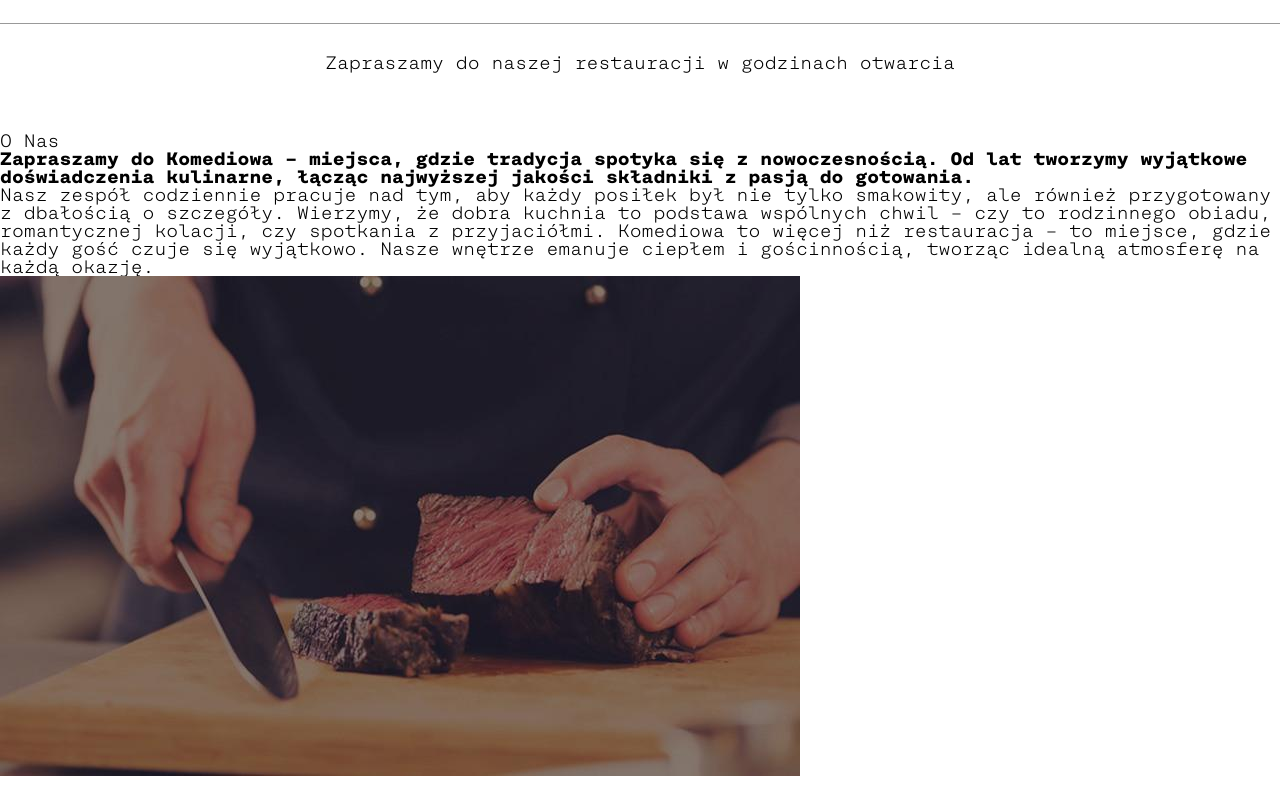
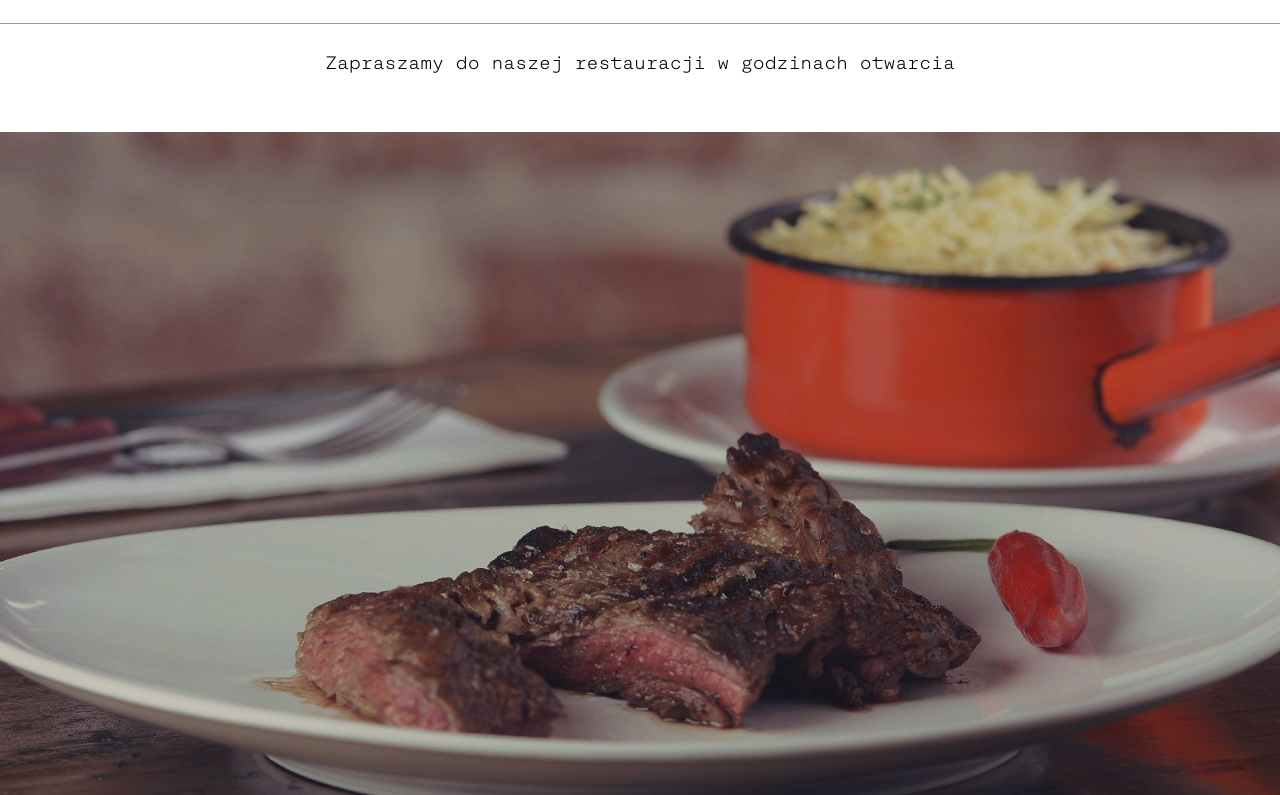
Before and after one commit to MEDOYED/restaurant-layout-template, a React (Vite) app: page / in a window 1280 px wide. Shown: the part 1045-1840 px from the top of the page. Built offline with nearby package versions, Linux system fonts and the light colour scheme.

Commit message:
fix: merge conflict

```diff
--- a/src/shared/data/dataProject.ts
+++ b/src/shared/data/dataProject.ts
@@ -1,6 +1,21 @@
-const dataProject = {
-  companyName: "Komediowa",
+type DataProject = {
+  companyName: string;
+  phoneNumbers: string;
+
+  openHours: Day[];
+
+  restaurantPhoto?: string;
+};
+
+type Day = {
+  day: string;
+  time: string;
+};
+
+const dataProject: DataProject = {
+  companyName: "Asiart Restaurant",
   phoneNumbers: "11 2564-7445 | 11 2534-7106",
+
   openHours: [
     {
       day: "Poniedziałek",
@@ -31,6 +46,8 @@ const dataProject = {
       time: "09:00–23:00",
     },
   ],
+
+  restaurantPhoto: "/imgs/asiart-restaurant.jpg",
 };
 
 export default dataProject;
--- a/src/widgets/sections/SectionAboutUs/SectionAboutUs.module.scss
+++ b/src/widgets/sections/SectionAboutUs/SectionAboutUs.module.scss
@@ -0,0 +1,64 @@
+.sectionAboutUs {
+
+  .bannerImage {
+    height: 70rem;
+
+    background-image: url("/imgs/asset1.jpg");
+    background-size: cover;
+    background-position: 50% 60%;
+    background-repeat: no-repeat;
+  }
+
+  .contentWrapper {
+    display: grid;
+    grid-template-columns: 1fr 1fr;
+
+    height: 50rem;
+
+    .aboutContent {
+      padding: 7rem;
+
+      .container {
+        max-width: 50rem;
+
+        .contentHeader {
+          h2 {
+            font-size: 1.6rem;
+            font-weight: 500;
+            margin-top: 1.5rem;
+            margin-bottom: 2.3rem;
+          }
+        }
+
+        .description {
+          .leadParagraph {
+            font-size: 1.5rem;
+            line-height: 2.3rem;
+            font-weight: 700;
+            margin-bottom: 0.8rem;
+          }
+
+          .secondaryParagraph {
+            font-size: 1.5rem;
+            line-height: 2.2rem;
+            letter-spacing: 0.11px;
+          }
+        }
+
+      }
+    }
+
+    .aboutImage {
+      height: 100%;
+      min-height: 0;
+
+      img {
+        width: 100%;
+        height: 100%;
+
+        object-fit: cover;
+        object-position: center;
+      }
+    }
+  }
+}
--- a/src/widgets/sections/SectionAboutUs/SectionAboutUs.tsx
+++ b/src/widgets/sections/SectionAboutUs/SectionAboutUs.tsx
@@ -4,37 +4,40 @@ import s from "./SectionAboutUs.module.scss";
 
 const SectionAboutUs = () => {
   return (
-    <section className={s.aboutSection}>
+    <section className={s.sectionAboutUs}>
       <div className={s.bannerImage}></div>
       <div className={s.contentWrapper}>
         <article className={s.aboutContent}>
+          <div className={s.container}>
             <header className={s.contentHeader}>
-            <h2>O Nas</h2>
+              <h2>» O Nas</h2>
             </header>
+
             <div className={s.description}>
               <p className={s.leadParagraph}>
-              <strong>
                 Zapraszamy do {dataProject.companyName} – miejsca, gdzie
-                tradycja spotyka się z nowoczesnością. Od lat tworzymy wyjątkowe
-                doświadczenia kulinarne, łącząc najwyższej jakości składniki z
-                pasją do gotowania.
-              </strong>
+                tradycja spotyka się z nowoczesnością.
               </p>
-            <p>
-              Nasz zespół codziennie pracuje nad tym, aby każdy posiłek był nie
-              tylko smakowity, ale również przygotowany z dbałością o szczegóły.
+              <p className={s.secondaryParagraph}>
+                Od lat tworzymy wyjątkowe doświadczenia kulinarne, łącząc
+                najwyższej jakości składniki z pasją do gotowania. Nasz zespół
+                codziennie pracuje nad tym, aby każdy posiłek był nie tylko
+                smakowity, ale również przygotowany z dbałością o szczegóły.
                 Wierzymy, że dobra kuchnia to podstawa wspólnych chwil – czy to
                 rodzinnego obiadu, romantycznej kolacji, czy spotkania z
-              przyjaciółmi. {dataProject.companyName} to więcej niż restauracja
-              – to miejsce, gdzie każdy gość czuje się wyjątkowo. Nasze wnętrze
-              emanuje ciepłem i gościnnością, tworząc idealną atmosferę na każdą
-              okazję.
+                przyjaciółmi.
               </p>
             </div>
+          </div>
         </article>
+
         <figure className={s.aboutImage}>
           <img
-            src="/imgs/asset-cutting-meat.jpg"
+            src={
+              dataProject.restaurantPhoto
+                ? dataProject.restaurantPhoto
+                : "/imgs/asset-cutting-meat.jpg"
+            }
             alt="Szef kuchni przygotowujący mięso w kuchni restauracji"
           />
         </figure>
```
Also changed, not shown: public/imgs/asiart-restaurant.jpg (added). Lines whose indentation alone changed are shown as unchanged.
